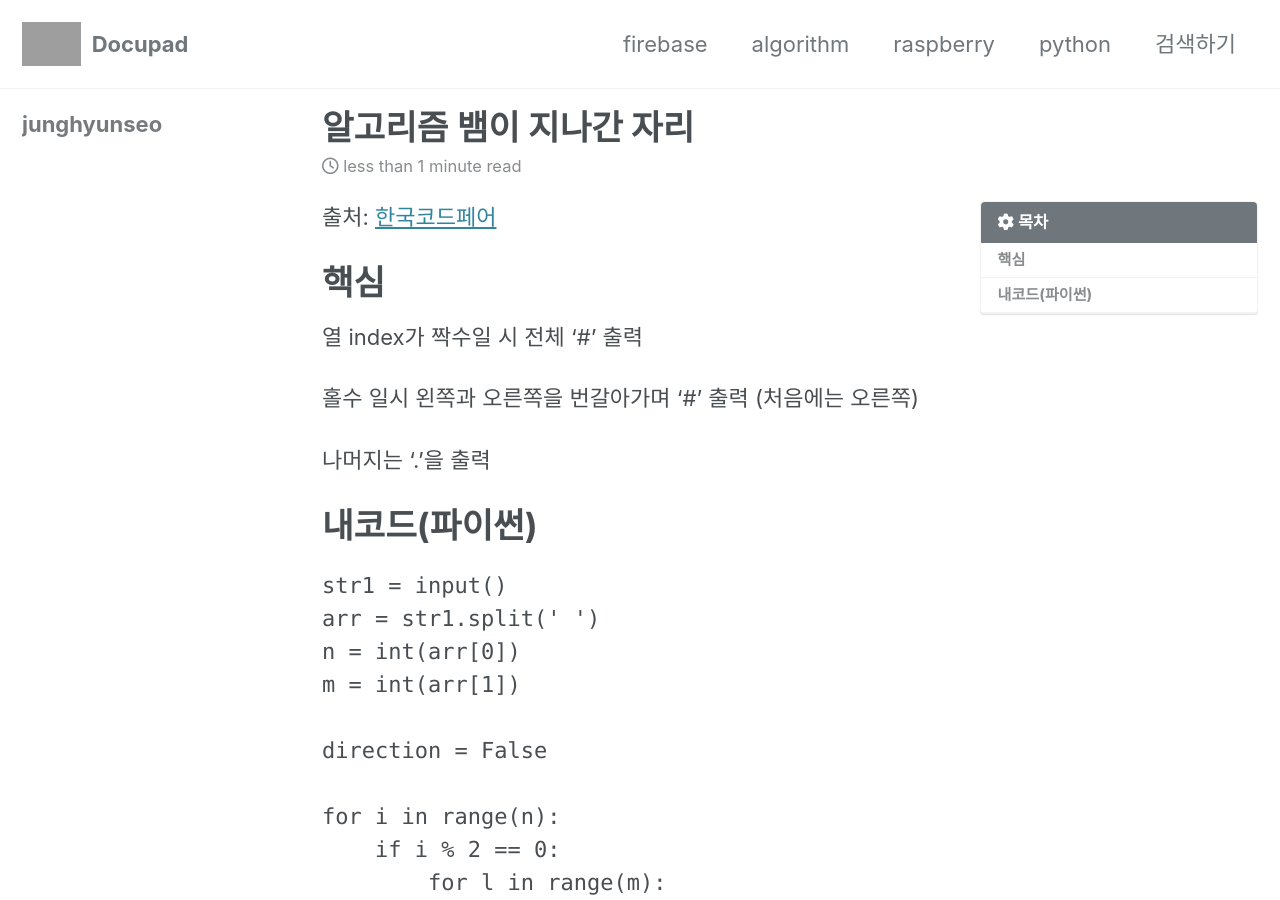
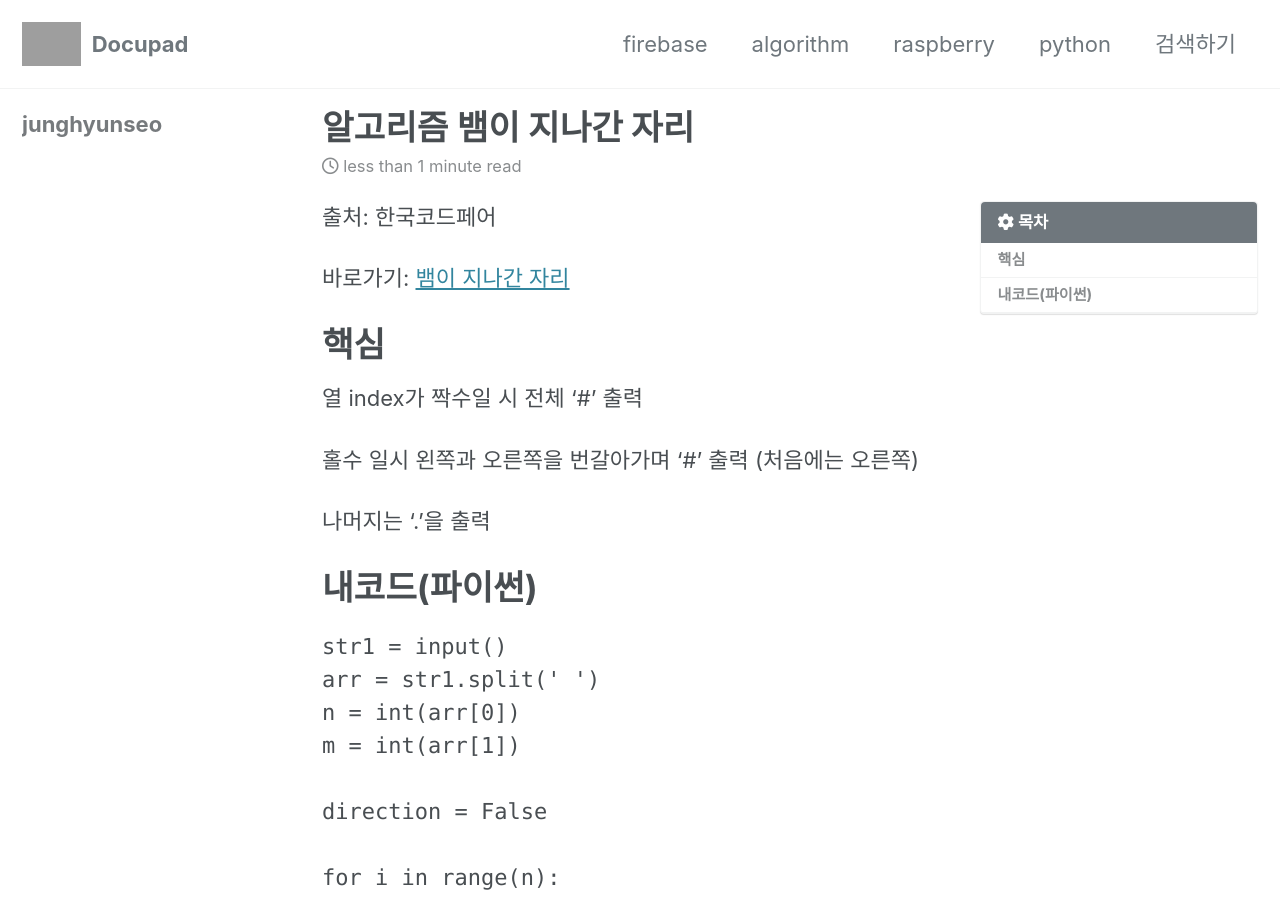
Before and after one commit to junghyunseo0105/docupad, a Jekyll site: the page built from _posts/2019-09-10-알고리즘-뱀이-지나간-자리.md, in a window 1280 px wide and 900 px high. Built offline with Jekyll 4.4.1, drawn with Linux system fonts in a browser that asks for light colours; cached includes are drawn as plain includes; nearby versions of some CDN libraries; grey boxes are pictures that could not be loaded.

Commit message:
Update 2019-09-10-알고리즘-뱀이-지나간-자리.md

```diff
--- a/_posts/2019-09-10-알고리즘-뱀이-지나간-자리.md
+++ b/_posts/2019-09-10-알고리즘-뱀이-지나간-자리.md
@@ -6,7 +6,9 @@ toc: true
 toc_label: "목차"
 toc_icon: "cog"
 ---
-출처: [한국코드페어](https://level.goorm.io/exam/51353/%EB%B1%80%EC%9D%B4-%EC%A7%80%EB%82%98%EA%B0%84-%EC%9E%90%EB%A6%AC/quiz/1)
+출처: 한국코드페어
+
+바로가기: [뱀이 지나간 자리](https://level.goorm.io/exam/51353/%EB%B1%80%EC%9D%B4-%EC%A7%80%EB%82%98%EA%B0%84-%EC%9E%90%EB%A6%AC/quiz/1)
 
 # 핵심
 열 index가 짝수일 시 전체 '#' 출력
```
